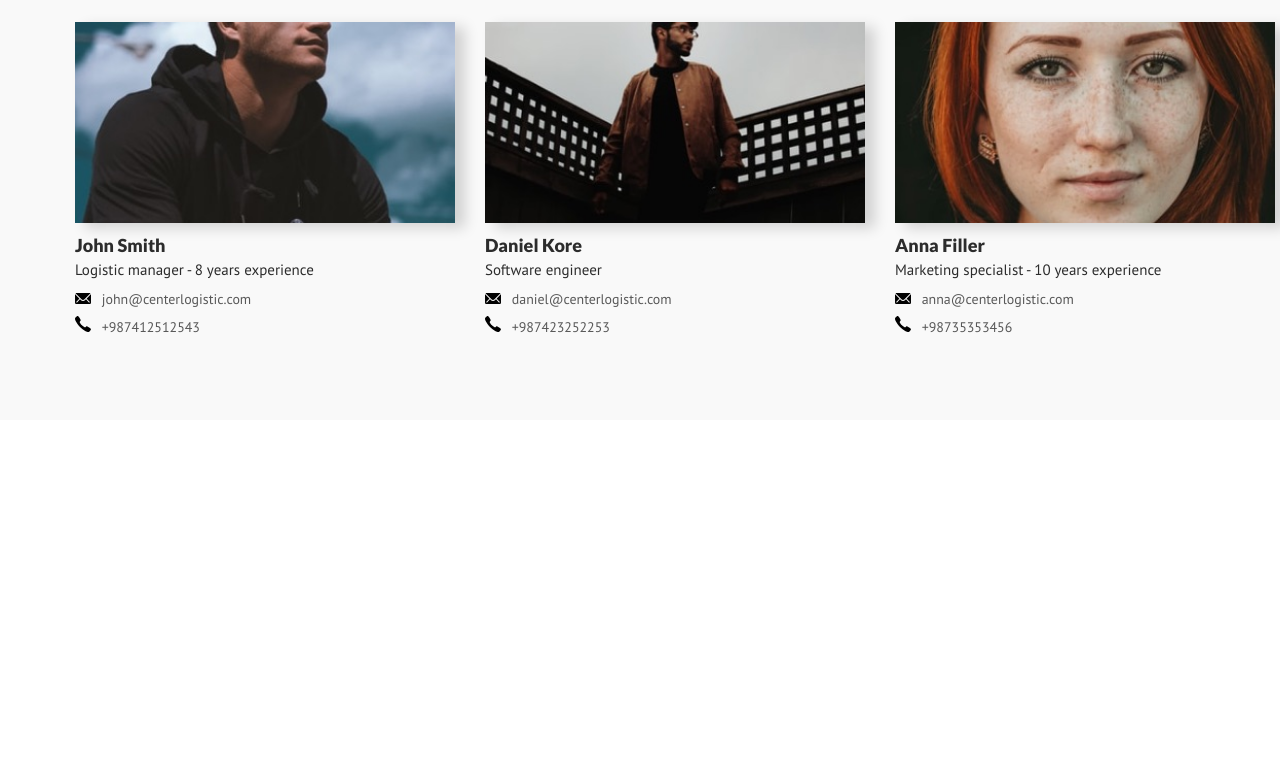
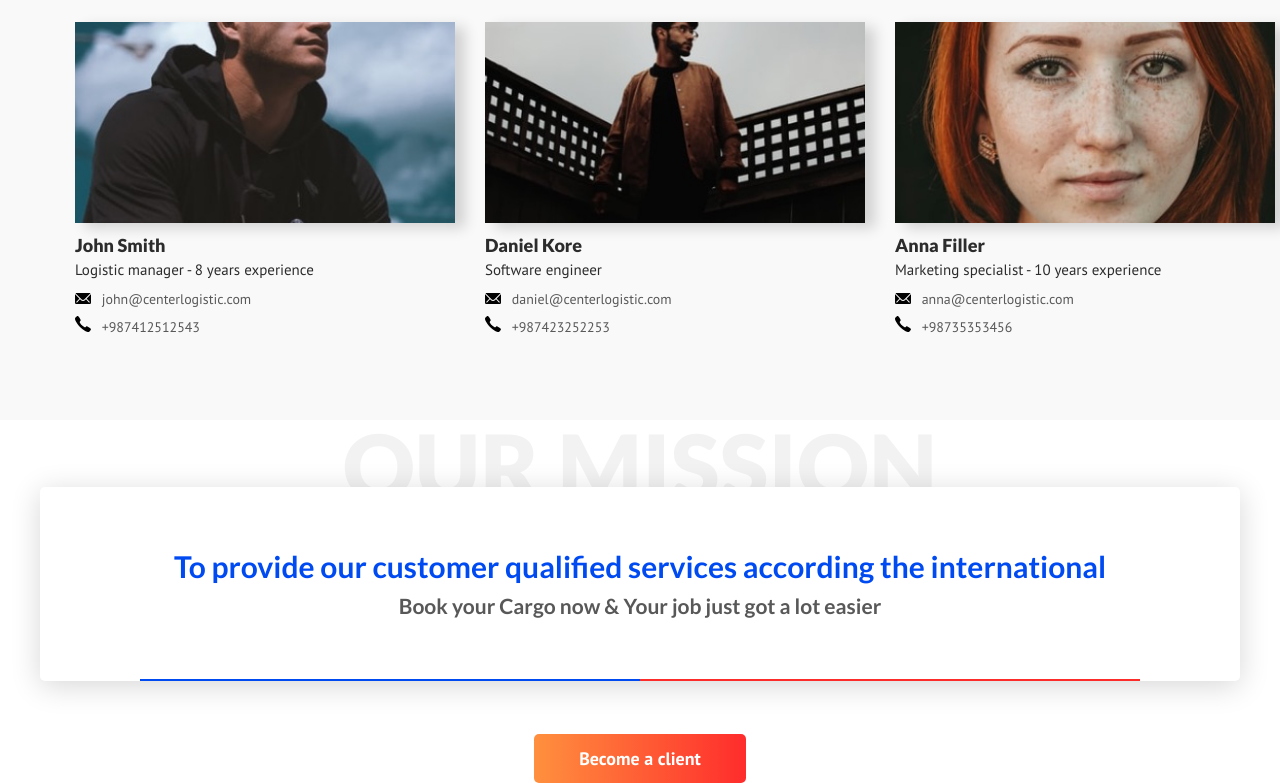
Before and after one commit to halexx7/7_logistics, a website: page src/index.html in a window 1280 px wide. Shown: the part 2470-3253 px from the top of the page. Before the commit the page ends 2890 px from the top, so only its background shows below. Drawn offline with nearby package versions, Linux system fonts and the light colour scheme; files that its build step writes are made by us from their sources.

Commit message:
Added section "Mission"

```diff
--- /dev/null
+++ b/src/assets/sass/blocks/mission.scss
@@ -0,0 +1,58 @@
+.mission-title {
+    font-family: 'Lato', sans-serif;
+    font-size: 6rem;
+    line-height: 1;
+    font-weight: 900;
+    text-align: center;
+    text-transform: uppercase;
+    color: rgba(0, 0, 0, .05);
+}
+
+.mission {
+    padding: 60px 30px;
+    margin-bottom: 30px;
+    position: relative;
+    top: -23px;
+
+    background-color: $white;
+    border-radius: $radius_sm;
+    box-shadow: 0 5px 30px rgba(0, 0, 0, .16);
+
+    font-family: 'Lato', sans-serif;
+    text-align: center;
+
+    &:before, &:after {
+        content: "";
+        display: block;
+        width: 41.66666%;
+        height: 2px;
+
+        position: absolute;
+        bottom: 0;
+        z-index: 1;
+    }
+
+    &:before {
+        background-color: $blue;
+        right: 50%;
+    }
+
+    &:after {
+        background-color: $red;
+        left: 50%;
+    }
+}
+
+.mission__title {
+    margin-bottom: 5px;
+
+    font-size: 2rem;
+    line-height: 1.3;
+    color: $blue;
+    font-weight: 700;
+}
+
+.mission__subtitle {
+    font-size: 1.4rem;
+    color: $black_light;
+}
--- a/src/assets/sass/style.scss
+++ b/src/assets/sass/style.scss
@@ -46,6 +46,10 @@ ul, ol {
     height: auto;
 }
 
+.text-center {
+    text-align: center;
+}
+
 /* Bootstrap */
 @import "../../../node_modules/bootstrap/scss/functions";
 @import "../../../node_modules/bootstrap/scss/variables";
@@ -66,3 +70,4 @@ ul, ol {
 @import "blocks/reviews";
 @import "blocks/benefits";
 @import "blocks/team";
+@import "blocks/mission";
--- a/src/assets/sass/vars.scss
+++ b/src/assets/sass/vars.scss
@@ -2,6 +2,7 @@ $white: #fff;
 $orange: #FF3E2F;
 $blue: #004AF2;
 $blue_dark: #033FC9;
+$red: #FC2C2B;
 $black: #000;
 $black_text: #2C2C2C;
 $black_light: #585858;
--- a/src/index.html
+++ b/src/index.html
@@ -274,3 +274,19 @@ title: CenterLogistic
         </div><!-- /.team -->
     </div><!-- /.container -->
 </section>
+
+
+<!-- Mission -->
+
+<selection class="selection">
+    <div class="container">
+       <h2 class="mission-title">Our mission</h2>
+        <div class="mission">
+            <h3 class="mission__title">To provide our customer qualified services according the international</h3>
+            <h4 class="mission__subtitle">Book your Cargo now &amp; Your job just got a lot easier</h4>
+        </div>
+        <div class="text-center">
+            <button class="btn btn--orange" type="button">Become a client</button>
+        </div>
+    </div>
+</selection>
```
Also changed, not shown: dist/assets/css/style.css, dist/assets/css/style.min.css, dist/index.html.
